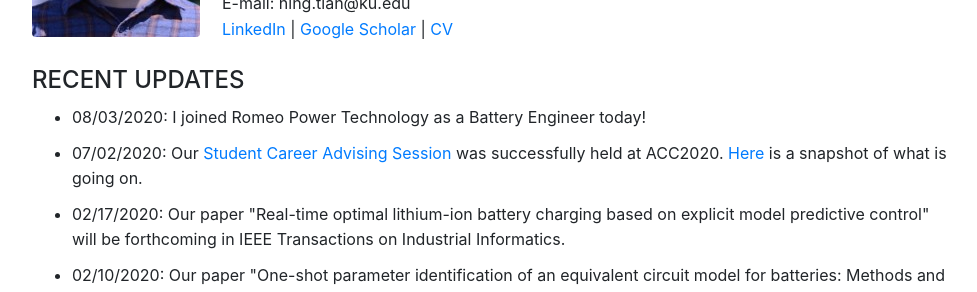
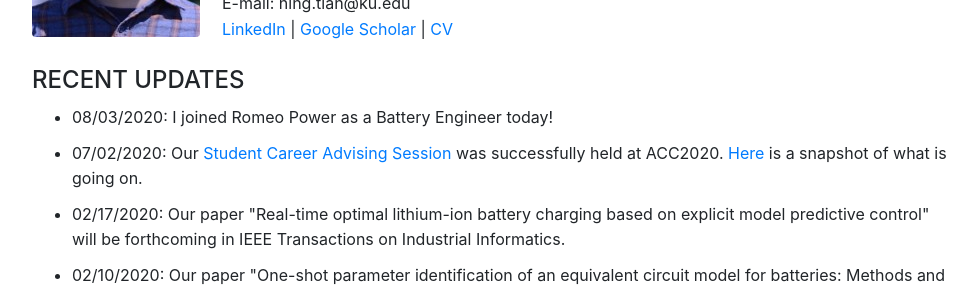
Before and after one commit to ningtian/ningtian.github.io, a Jekyll site: the page index.html, which Jekyll copies as it is, in a window 1280 px wide and 900 px high, scrolled down 332 px. Shown: the part 153-445 px from the top of the window, without its empty margins (148-1125 px from the left). Built offline with Jekyll 4.4.1, drawn with Linux system fonts in a browser that asks for light colours.

Commit message:
Update index.html

```diff
--- a/index.html
+++ b/index.html
@@ -95,7 +95,7 @@
         <h4>RECENT UPDATES</h4>
 
 	<ul>
-	<li>08/03/2020: I joined Romeo Power Technology as a Battery Engineer today!
+	<li>08/03/2020: I joined Romeo Power as a Battery Engineer today!
 
 	<li>07/02/2020: Our <a href="/files/ACC_Student_Session_Flyer.pdf">Student Career Advising Session</a> was successfully held at ACC2020.
 		        <a href="/files/ACC-Student-Session.png">Here</a> is a snapshot of what is going on.
```
